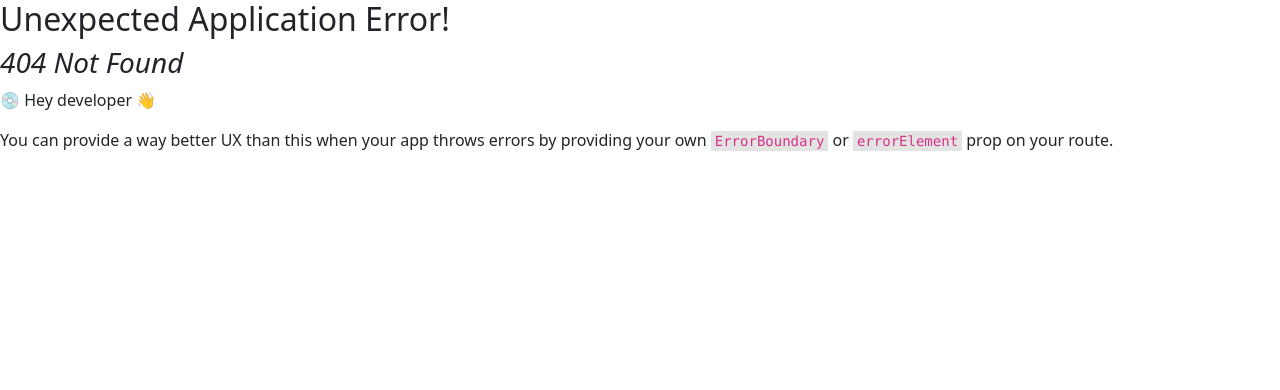
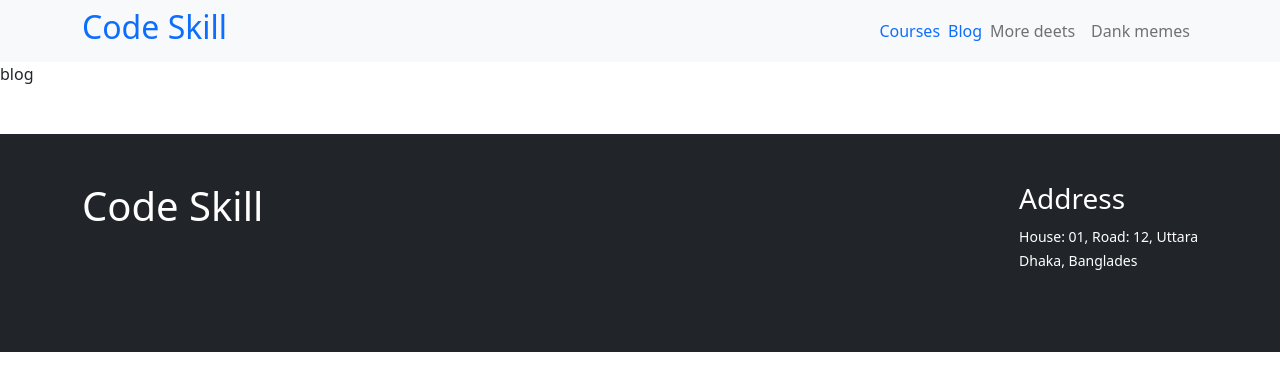
Before and after one commit to sorwartalukder/code-skill, a React (Create React App) app: page /blog in a window 1280 px wide. Before the commit this address had no page. Shown: the top 390 px of the page. Built offline with nearby package versions, Linux system fonts and the light colour scheme.

Commit message:
route setup

```diff
--- /dev/null
+++ b/src/components/Blog/Blog.js
@@ -0,0 +1,11 @@
+import React from 'react';
+
+const Blog = () => {
+    return (
+        <div>
+            blog
+        </div>
+    );
+};
+
+export default Blog;
--- /dev/null
+++ b/src/components/NotFoundPage/NotFoundPage.js
@@ -0,0 +1,11 @@
+import React from 'react';
+
+const NotFoundPage = () => {
+    return (
+        <div>
+            not found
+        </div>
+    );
+};
+
+export default NotFoundPage;
--- a/src/routes/Routes/Routes.js
+++ b/src/routes/Routes/Routes.js
@@ -1,5 +1,8 @@
 import { createBrowserRouter } from "react-router-dom";
+import Blog from "../../components/Blog/Blog";
+import Courses from "../../components/Courses/Courses";
 import Home from "../../components/Home/Home";
+import NotFoundPage from "../../components/NotFoundPage/NotFoundPage";
 import Main from "../../layout/Main";
 
 
@@ -8,10 +11,19 @@ export const routes = createBrowserRouter([
     {
         path: '/',
         element: <Main></Main>,
+        errorElement: <NotFoundPage />,
         children: [
             {
                 path: '/',
                 element: <Home></Home>
+            },
+            {
+                path: '/courses',
+                element: <Courses></Courses>
+            },
+            {
+                path: '/blog',
+                element: <Blog></Blog>
             }
         ]
     }
```
